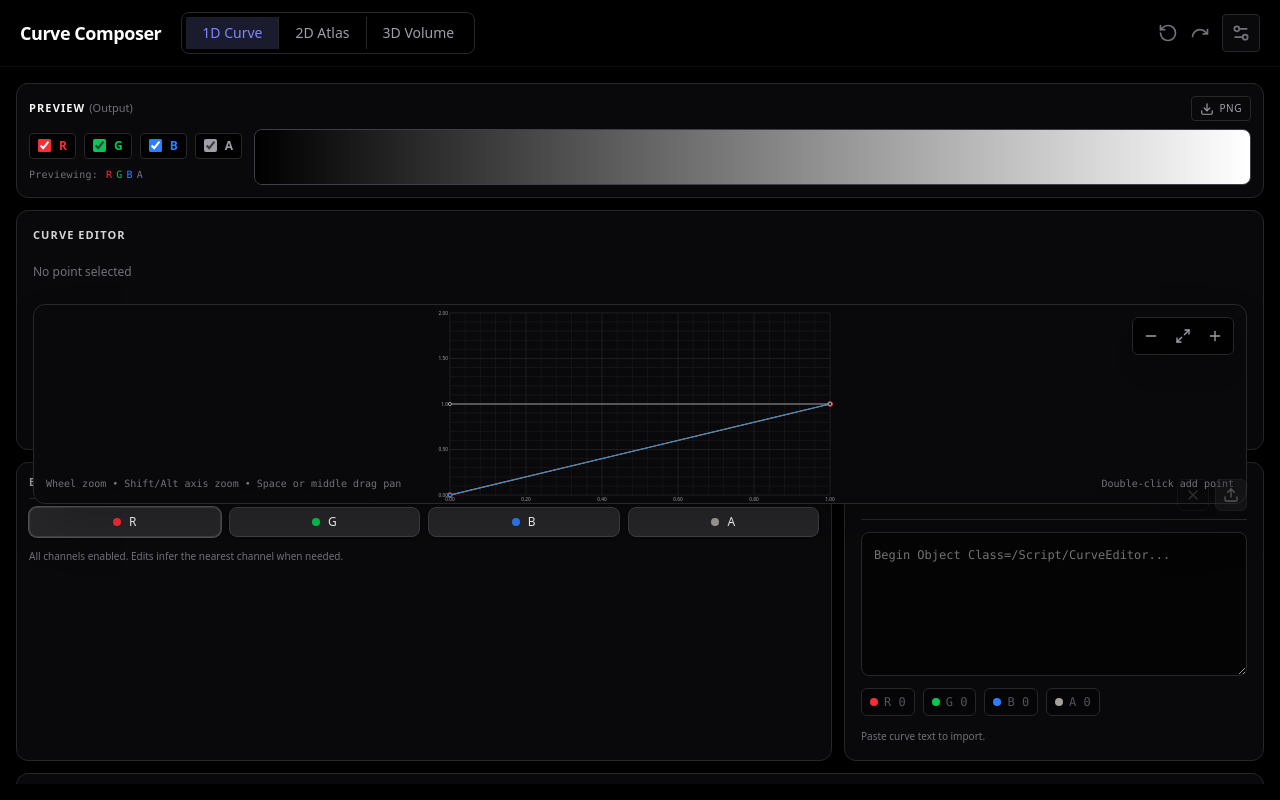
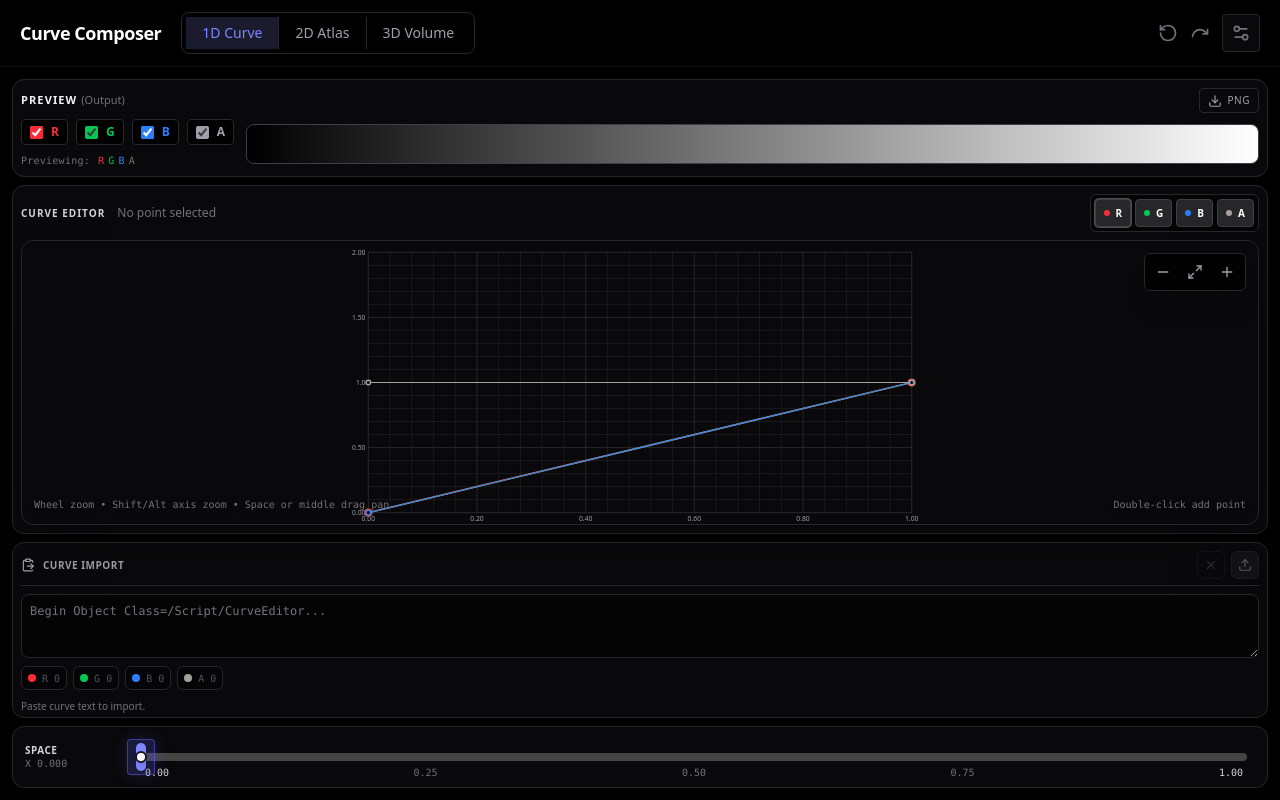
Before and after one commit to delk73/dcc, a React (Vite) app: page / in a window 1280 px wide. Built offline with nearby package versions, Linux system fonts and the light colour scheme.

Commit message:
feat: enhance UI components with dense mode support for improved layout flexibility

```diff
--- a/src/App.tsx
+++ b/src/App.tsx
@@ -349,21 +349,39 @@ export default function App() {
     { id: 'a', label: 'Alpha', color: 'bg-stone-400' },
   ] satisfies { id: Channel; label: string; color: string }[];
 
-  const enabledEditChannels = channelInfo.filter(ci => editChannels[ci.id]);
-  const editFilterLabel = enabledEditChannels.length === channelInfo.length
-    ? 'All channels enabled. Edits infer the nearest channel when needed.'
-    : enabledEditChannels.length > 0
-      ? `Editing ${enabledEditChannels.map(ci => ci.label.charAt(0)).join(', ')}. Disabled channels remain protected.`
-      : 'No channels enabled. Turn on a channel to edit.';
-
   const toggleEditChannel = (channel: Channel) => {
     dispatch({ type: 'toggle-edit-channel', channel });
   };
 
+  const renderChannelToggles = () => (
+    <div className="flex items-center gap-1 rounded-md border border-zinc-800 bg-black/50 p-1" title="Edit channels">
+      {channelInfo.map((ci) => (
+        <button
+          key={ci.id}
+          type="button"
+          onClick={() => toggleEditChannel(ci.id)}
+          aria-label={`Toggle ${ci.label} editing`}
+          aria-pressed={editChannels[ci.id]}
+          className={cn(
+            "h-7 min-w-9 rounded px-2 text-[10px] font-bold transition-all border flex items-center justify-center gap-1.5",
+            editChannels[ci.id]
+              ? "bg-zinc-800 border-zinc-700 text-white"
+              : "bg-transparent border-transparent text-zinc-600 hover:text-zinc-300 hover:bg-white/5",
+            activeChannel === ci.id && editChannels[ci.id] && "ring-1 ring-white/30"
+          )}
+          title={`${editChannels[ci.id] ? 'Disable' : 'Enable'} ${ci.label} editing`}
+        >
+          <span className={cn("w-1.5 h-1.5 rounded-full", ci.color)} />
+          {ci.label.charAt(0)}
+        </button>
+      ))}
+    </div>
+  );
+
   const renderCurveEditorPanel = (className = '', editorClassName = '') => (
-    <div className={cn("bg-[#09090b] border border-zinc-800 rounded-xl p-4 space-y-3 min-h-0 flex flex-col", className)}>
-       <div className="space-y-2 shrink-0">
-           <h3 className="text-[11px] uppercase tracking-widest font-bold text-zinc-300">Curve Editor</h3>
+    <div className={cn("bg-[#09090b] border border-zinc-800 rounded-xl p-2 gap-2 min-h-0 flex flex-col", className)}>
+       <div className="shrink-0 flex flex-wrap items-center gap-2">
+          <h3 className="text-[10px] uppercase tracking-widest font-bold text-zinc-300 mr-1">Curve Editor</h3>
           <PointInspector
             point={selectedCurvePoint}
             pointNumber={selectedCurvePointNumber}
@@ -371,7 +389,11 @@ export default function App() {
             onPatchPoint={updateSelectedPoint}
             onPatchEditablePoint={updateEditableSelectedPoint}
             onConvertToAuthored={convertSelectedPointToAuthored}
+            dense
           />
+          <div className="ml-auto shrink-0">
+            {renderChannelToggles()}
+          </div>
        </div>
 
        <CurveEditor
@@ -390,51 +412,22 @@ export default function App() {
     </div>
   );
 
-  const renderEditFilter = (className = '') => (
-    <div className={cn("grid grid-cols-1 gap-4 min-w-0", className)}>
-        <div className="bg-[#09090b] border border-zinc-800 rounded-xl p-3 flex flex-col gap-2">
-            <h3 className="text-[10px] uppercase tracking-wider font-bold text-zinc-400 border-b border-zinc-800 pb-2">Edit Filter <span className="font-normal normal-case text-zinc-600">(Affects which channels you edit)</span></h3>
-            <div className="flex gap-2">
-                 {channelInfo.map((ci) => (
-                    <button
-                        key={ci.id}
-                        onClick={() => toggleEditChannel(ci.id)}
-                        aria-pressed={editChannels[ci.id]}
-                        className={cn(
-                        "flex-1 py-1.5 rounded-lg text-xs font-medium transition-all border flex items-center justify-center gap-2",
-                        editChannels[ci.id]
-                            ? `bg-zinc-800 border-zinc-700 text-white shadow-sm`
-                            : "bg-transparent border-zinc-800 text-zinc-500 hover:text-zinc-300 hover:bg-white/5",
-                        activeChannel === ci.id && editChannels[ci.id] && "ring-1 ring-white/30"
-                        )}
-                    >
-                        <span className={cn("w-2 h-2 rounded-full", ci.color)} />
-                        {ci.label.charAt(0)}
-                    </button>
-                 ))}
-            </div>
-            <p className="text-[10px] text-zinc-500 pt-1">{editFilterLabel}</p>
-        </div>
-    </div>
-  );
-
   const renderSpaceContinuum = (className = '') => (
-    <div className={cn("bg-[#09090b] border border-zinc-800 rounded-xl p-4 flex flex-col gap-4", className)}>
-        <div className="flex items-center justify-between">
-            <div className="flex items-center gap-2">
-                <h3 className="text-xs uppercase tracking-wider font-bold text-zinc-300">Space Continuum <span className="text-zinc-600 font-normal normal-case">(1D)</span></h3>
-            </div>
+    <div className={cn("bg-[#09090b] border border-zinc-800 rounded-xl px-3 py-2 flex items-center gap-3 min-h-[58px]", className)}>
+        <div className="w-24 shrink-0">
+          <h3 className="text-[10px] uppercase tracking-wider font-bold text-zinc-300 leading-3">Space</h3>
+          <div className="text-[10px] font-mono text-zinc-500">X {spaceLever.toFixed(3)}</div>
         </div>
 
-        <div ref={continuumTrackRef} className="relative pt-5 pb-7 mx-4">
+        <div ref={continuumTrackRef} className="relative h-11 flex-1 min-w-0 mx-2">
              <div className="absolute top-1/2 -mt-1 left-0 right-0 h-2 rounded-full overflow-hidden opacity-50" style={{ background: categoryGradient }} />
 
-             <div className="absolute top-full text-[10px] text-zinc-500 font-mono w-full flex justify-between mt-2 px-1">
-                 <div className="flex flex-col"><span className="text-zinc-300">0.00</span>Start</div>
+             <div className="absolute top-[30px] text-[10px] text-zinc-500 font-mono w-full flex justify-between px-1 pointer-events-none">
+                 <div><span className="text-zinc-300">0.00</span></div>
                  <div>0.25</div>
                  <div>0.50</div>
                  <div>0.75</div>
-                 <div className="flex flex-col items-end"><span className="text-zinc-300">1.00</span>End</div>
+                 <div className="text-zinc-300">1.00</div>
              </div>
 
              <div className="absolute top-1/2 -translate-y-1/2 left-0 right-0 pointer-events-none z-40">
@@ -474,14 +467,8 @@ export default function App() {
                   className="absolute inset-0 w-full h-full opacity-0 cursor-pointer z-30"
                 />
 
-             <div className="absolute top-0 bottom-0 pointer-events-none w-8 bg-indigo-500/20 border border-indigo-500/50 rounded -ml-4 z-20 flex items-center justify-center shadow-[0_0_15px_rgba(99,102,241,0.2)]" style={{ left: `${spaceLever * 100}%` }}>
-                 <div className="w-3 h-8 bg-indigo-400 rounded-full" />
-             </div>
-        </div>
-
-        <div className="flex items-center justify-between text-xs font-mono text-zinc-400 mt-2">
-            <div className="flex gap-4">
-                <span>X: {spaceLever.toFixed(2)}</span>
+             <div className="absolute top-1/2 -translate-y-1/2 pointer-events-none w-7 h-9 bg-indigo-500/20 border border-indigo-500/50 rounded -ml-3.5 z-20 flex items-center justify-center shadow-[0_0_15px_rgba(99,102,241,0.2)]" style={{ left: `${spaceLever * 100}%` }}>
+                 <div className="w-2.5 h-7 bg-indigo-400 rounded-full" />
              </div>
         </div>
     </div>
@@ -532,9 +519,9 @@ export default function App() {
       </header>
 
       <main className="flex-1 min-h-0 overflow-hidden">
-        <div className="h-full max-w-[1800px] mx-auto p-3 sm:p-4 min-h-0">
+        <div className="h-full max-w-[1800px] mx-auto p-2 sm:p-3 min-h-0">
           {mainView === 'curve' && (
-            <div className="h-full min-h-0 grid grid-rows-[auto_minmax(240px,1fr)_auto_auto] gap-3 overflow-y-auto xl:overflow-hidden">
+            <div className="h-full min-h-0 grid grid-rows-[auto_minmax(260px,1fr)_auto_auto] gap-2 overflow-y-auto xl:overflow-hidden">
               <CurvePreview
                 curve={activeSpaceCurve}
                 interpMode={interpMode}
@@ -544,22 +531,22 @@ export default function App() {
                 className="shrink-0"
               />
 
-              {renderCurveEditorPanel("min-h-[260px] xl:min-h-0", "h-[clamp(260px,46vh,620px)] xl:h-auto xl:flex-1")}
+              {renderCurveEditorPanel("min-h-[280px] xl:min-h-0", "h-[clamp(280px,54vh,720px)] xl:h-auto xl:flex-1")}
 
-              <div className="grid grid-cols-1 lg:grid-cols-[minmax(0,1fr)_minmax(320px,420px)] gap-3 min-w-0">
-                {renderEditFilter()}
-                <CurveImportPanel onImport={importCurve} />
+              <div className="min-w-0">
+                <CurveImportPanel onImport={importCurve} dense className="max-h-44" />
               </div>
               {renderSpaceContinuum()}
             </div>
           )}
 
           {mainView === '2d' && (
-            <div className="h-full min-h-0 grid grid-rows-[minmax(220px,1.25fr)_auto_minmax(220px,1fr)_auto_auto] gap-3 overflow-y-auto 2xl:overflow-hidden">
+            <div className="h-full min-h-0 grid grid-rows-[minmax(230px,1.35fr)_auto_minmax(220px,1fr)_auto_auto] gap-2 overflow-y-auto 2xl:overflow-hidden">
               <AtlasViewer
                 curves={spaceCurves}
                 interpMode={interpMode}
                 spaceLever={spaceLever}
+                onSpaceLeverChange={setSpacePosition}
                 onTextureUpdate={setAtlasTexture}
                 onExportAtlas={handleExportLibraryLUT}
                 canExportAtlas={normalizedCategoryCurves.length > 1}
@@ -573,10 +560,9 @@ export default function App() {
                 sampleY={spaceLever}
                 variant="slice"
               />
-              {renderCurveEditorPanel("min-h-[220px]", "h-[clamp(220px,34vh,460px)] 2xl:h-auto 2xl:flex-1")}
-              <div className="grid grid-cols-1 lg:grid-cols-[minmax(0,1fr)_minmax(320px,420px)] gap-3 min-w-0">
-                {renderEditFilter()}
-                <CurveImportPanel onImport={importCurve} />
+              {renderCurveEditorPanel("min-h-[220px]", "h-[clamp(220px,38vh,520px)] 2xl:h-auto 2xl:flex-1")}
+              <div className="min-w-0">
+                <CurveImportPanel onImport={importCurve} dense className="max-h-40" />
               </div>
               {renderSpaceContinuum()}
             </div>
--- a/src/components/CurveImportPanel.tsx
+++ b/src/components/CurveImportPanel.tsx
@@ -6,6 +6,8 @@ import { cn } from '../lib/utils';
 
 interface CurveImportPanelProps {
   onImport: (curve: ColorCurve) => void;
+  dense?: boolean;
+  className?: string;
 }
 
 const CHANNEL_COLORS = {
@@ -15,17 +17,21 @@ const CHANNEL_COLORS = {
   a: 'bg-stone-400'
 };
 
-export const CurveImportPanel: React.FC<CurveImportPanelProps> = ({ onImport }) => {
+export const CurveImportPanel: React.FC<CurveImportPanelProps> = ({ onImport, dense = false, className }) => {
   const [text, setText] = useState('');
   const result = useMemo(() => parseCurveImportText(text), [text]);
   const totalPoints = result.summary.reduce((total, item) => total + item.count, 0);
   const canImport = totalPoints > 0;
 
   return (
-    <div className="bg-[#09090b] border border-zinc-800 rounded-xl p-4 flex flex-col gap-3">
-      <div className="flex items-center justify-between gap-3 border-b border-zinc-800 pb-2">
+    <div className={cn(
+      "bg-[#09090b] border border-zinc-800 rounded-xl flex flex-col min-h-0 overflow-hidden",
+      dense ? "p-2 gap-2" : "p-4 gap-3",
+      className
+    )}>
+      <div className={cn("flex items-center justify-between gap-3 border-b border-zinc-800", dense ? "pb-1.5" : "pb-2")}>
         <div className="flex items-center gap-2 min-w-0">
-          <ClipboardPaste className="w-4 h-4 text-zinc-400 shrink-0" />
+          <ClipboardPaste className={cn("text-zinc-400 shrink-0", dense ? "w-3.5 h-3.5" : "w-4 h-4")} />
           <h3 className="text-[10px] uppercase tracking-wider font-bold text-zinc-400 truncate">Curve Import</h3>
         </div>
         <div className="flex items-center gap-1.5">
@@ -33,21 +39,27 @@ export const CurveImportPanel: React.FC<CurveImportPanelProps> = ({ onImport })
             type="button"
             onClick={() => setText('')}
             disabled={!text}
-            className="w-8 h-8 rounded-md border border-zinc-800 text-zinc-500 hover:text-zinc-200 hover:bg-white/5 disabled:opacity-35 disabled:pointer-events-none flex items-center justify-center"
+            className={cn(
+              "rounded-md border border-zinc-800 text-zinc-500 hover:text-zinc-200 hover:bg-white/5 disabled:opacity-35 disabled:pointer-events-none flex items-center justify-center",
+              dense ? "w-7 h-7" : "w-8 h-8"
+            )}
             title="Clear import text"
             aria-label="Clear import text"
           >
-            <X className="w-4 h-4" />
+            <X className={cn(dense ? "w-3.5 h-3.5" : "w-4 h-4")} />
           </button>
           <button
             type="button"
             onClick={() => onImport(result.curve)}
             disabled={!canImport}
-            className="w-8 h-8 rounded-md border border-zinc-700 bg-zinc-800 text-zinc-200 hover:bg-zinc-700 disabled:opacity-35 disabled:pointer-events-none flex items-center justify-center"
+            className={cn(
+              "rounded-md border border-zinc-700 bg-zinc-800 text-zinc-200 hover:bg-zinc-700 disabled:opacity-35 disabled:pointer-events-none flex items-center justify-center",
+              dense ? "w-7 h-7" : "w-8 h-8"
+            )}
             title="Apply imported curve"
             aria-label="Apply imported curve"
           >
-            <Upload className="w-4 h-4" />
+            <Upload className={cn(dense ? "w-3.5 h-3.5" : "w-4 h-4")} />
           </button>
         </div>
       </div>
@@ -56,16 +68,20 @@ export const CurveImportPanel: React.FC<CurveImportPanelProps> = ({ onImport })
         value={text}
         onChange={(event) => setText(event.target.value)}
         spellCheck={false}
-        className="min-h-36 resize-y rounded-lg border border-zinc-800 bg-black/50 p-3 font-mono text-xs leading-5 text-zinc-200 outline-none focus:border-zinc-600 focus:ring-1 focus:ring-zinc-700"
+        className={cn(
+          "resize-y rounded-lg border border-zinc-800 bg-black/50 font-mono text-xs text-zinc-200 outline-none focus:border-zinc-600 focus:ring-1 focus:ring-zinc-700",
+          dense ? "min-h-16 flex-1 p-2 leading-4" : "min-h-36 p-3 leading-5"
+        )}
         placeholder="Begin Object Class=/Script/CurveEditor..."
       />
 
-      <div className="flex flex-wrap items-center gap-2">
+      <div className={cn("flex flex-wrap items-center", dense ? "gap-1.5" : "gap-2")}>
         {result.summary.map(item => (
           <div
             key={item.channel}
             className={cn(
-              'h-7 min-w-12 rounded-md border border-zinc-800 bg-black/40 px-2 text-xs font-mono text-zinc-300 flex items-center justify-center gap-1.5',
+              'rounded-md border border-zinc-800 bg-black/40 font-mono text-zinc-300 flex items-center justify-center gap-1.5',
+              dense ? 'h-6 min-w-10 px-1.5 text-[10px]' : 'h-7 min-w-12 px-2 text-xs',
               item.count === 0 && 'text-zinc-600'
             )}
           >
--- a/src/components/CurvePreview.tsx
+++ b/src/components/CurvePreview.tsx
@@ -111,7 +111,7 @@ export const CurvePreview: React.FC<CurvePreviewProps> = ({
   return (
     <div className={cn(
       "flex flex-col bg-[#09090b] border border-zinc-800 rounded-xl",
-      isCompact ? "gap-2 p-3" : "gap-4 p-6",
+      isCompact ? "gap-1.5 p-2" : "gap-4 p-6",
       className
     )}>
       <div className="flex items-center justify-between gap-3">
@@ -173,7 +173,7 @@ export const CurvePreview: React.FC<CurvePreviewProps> = ({
 
           <div className={cn(
             "flex-1 min-w-0 relative rounded-lg overflow-hidden border border-zinc-700",
-            isSlice ? "h-12" : isCompact ? "h-14" : "h-20"
+            isSlice ? "h-9" : isCompact ? "h-10" : "h-20"
           )}
              style={{
                   backgroundColor: '#09090b',
--- a/src/components/PointInspector.tsx
+++ b/src/components/PointInspector.tsx
@@ -56,10 +56,14 @@ type PointInspectorProps = {
   onPatchPoint: (patcher: (point: CurvePoint) => CurvePoint) => void;
   onPatchEditablePoint: (patcher: (point: CurvePoint) => CurvePoint) => void;
   onConvertToAuthored: () => void;
+  dense?: boolean;
 };
 
-const Badge = ({ children }: { children: React.ReactNode }) => (
-  <span className="h-7 inline-flex items-center rounded border border-zinc-800 bg-black px-2 text-[10px] font-bold uppercase tracking-wider text-zinc-400">
+const Badge = ({ children, dense = false }: { children: React.ReactNode; dense?: boolean }) => (
+  <span className={cn(
+    "inline-flex items-center rounded border border-zinc-800 bg-black text-[10px] font-bold uppercase tracking-wider text-zinc-400",
+    dense ? "h-6 px-1.5" : "h-7 px-2"
+  )}>
     {children}
   </span>
 );
@@ -68,17 +72,20 @@ const ControlShell = ({
   label,
   title,
   disabled,
+  dense,
   children
 }: {
   label: string;
   title: string;
   disabled?: boolean;
+  dense?: boolean;
   children: React.ReactNode;
 }) => (
   <label
     className={cn(
-      "group relative h-10 min-w-[74px] rounded-md border border-zinc-800 bg-black/60 px-2 py-1",
+      "group relative rounded-md border border-zinc-800 bg-black/60 px-2 py-1",
       "flex items-center gap-2 text-zinc-300 transition-colors",
+      dense ? "h-8 min-w-[66px]" : "h-10 min-w-[74px]",
       disabled ? "opacity-45 cursor-not-allowed" : "hover:border-zinc-600 hover:text-white"
     )}
     title={title}
@@ -97,6 +104,7 @@ const CompactSelect = <T extends string>({
   options,
   disabled,
   icon,
+  dense,
   onChange
 }: {
   label: string;
@@ -105,10 +113,11 @@ const CompactSelect = <T extends string>({
   options: { value: T; label: string }[];
   disabled?: boolean;
   icon: React.ReactNode;
+  dense?: boolean;
   onChange: (value: T) => void;
 }) => (
-  <ControlShell label={label} title={title} disabled={disabled}>
-    {icon}
+  <ControlShell label={label} title={title} disabled={disabled} dense={dense}>
+    <span className={cn(dense && "[&_svg]:h-3.5 [&_svg]:w-3.5")}>{icon}</span>
     <select
       value={value}
       disabled={disabled}
@@ -131,6 +140,7 @@ const GlyphToggle = ({
   active,
   disabled,
   children,
+  dense,
   onClick
 }: {
   label: string;
@@ -138,6 +148,7 @@ const GlyphToggle = ({
   active: boolean;
   disabled?: boolean;
   children: React.ReactNode;
+  dense?: boolean;
   onClick: () => void;
 }) => (
   <button
@@ -148,8 +159,9 @@ const GlyphToggle = ({
     aria-label={label}
     aria-pressed={active}
     className={cn(
-      "group relative h-10 w-10 rounded-md border border-zinc-800 bg-black/60",
+      "group relative rounded-md border border-zinc-800 bg-black/60",
       "inline-flex items-center justify-center transition-colors",
+      dense ? "h-8 w-8 [&_svg]:h-3.5 [&_svg]:w-3.5" : "h-10 w-10",
       active ? "text-white ring-1 ring-white/30" : "text-zinc-400",
       disabled ? "opacity-45 cursor-not-allowed" : "hover:border-zinc-600 hover:text-white"
     )}
@@ -167,11 +179,12 @@ export const PointInspector: React.FC<PointInspectorProps> = ({
   channelLabel,
   onPatchPoint,
   onPatchEditablePoint,
-  onConvertToAuthored
+  onConvertToAuthored,
+  dense = false
 }) => {
   if (!point) {
     return (
-      <div className="flex min-h-10 items-center gap-3 text-xs text-zinc-500">
+      <div className={cn("flex items-center gap-3 text-xs text-zinc-500", dense ? "min-h-8" : "min-h-10")}>
         <span>No point selected</span>
       </div>
     );
@@ -184,17 +197,17 @@ export const PointInspector: React.FC<PointInspectorProps> = ({
   const isBoundary = point.role === 'boundary';
 
   return (
-    <div className="flex min-h-10 flex-wrap items-center gap-2 text-xs">
-      <Badge>{pointNumber ? `Point ${pointNumber} selected` : 'Point selected'}</Badge>
-      {channelLabel && <Badge>{channelLabel}</Badge>}
-      <Badge>{getSourceBadge(point)}</Badge>
-      {edgeBadge && <Badge>{edgeBadge}</Badge>}
+    <div className={cn("flex flex-wrap items-center gap-1.5 text-xs", dense ? "min-h-8" : "min-h-10 gap-2")}>
+      <Badge dense={dense}>{pointNumber ? `Point ${pointNumber}` : 'Point'}</Badge>
+      {channelLabel && <Badge dense={dense}>{channelLabel}</Badge>}
+      <Badge dense={dense}>{getSourceBadge(point)}</Badge>
+      {edgeBadge && <Badge dense={dense}>{edgeBadge}</Badge>}
 
-      <div className="mx-1 h-8 w-px bg-zinc-800" />
+      <div className={cn("mx-1 w-px bg-zinc-800", dense ? "h-6" : "h-8")} />
 
       {isBoundary ? (
-        <ControlShell label="Role" title="What this point represents in the curve." disabled>
-          <Circle className="h-4 w-4" />
+        <ControlShell label="Role" title="What this point represents in the curve." disabled dense={dense}>
+          <Circle className={cn(dense ? "h-3.5 w-3.5" : "h-4 w-4")} />
           <span className="text-xs font-medium">{getPointLabel(point)}</span>
         </ControlShell>
       ) : (
@@ -205,6 +218,7 @@ export const PointInspector: React.FC<PointInspectorProps> = ({
           options={ROLE_OPTIONS}
           disabled={!canEditRole(point)}
           icon={<Circle className="h-4 w-4" />}
+          dense={dense}
           onChange={(role) => onPatchEditablePoint(current => setCurvePointRole(current, role))}
         />
       )}
@@ -216,6 +230,7 @@ export const PointInspector: React.FC<PointInspectorProps> = ({
         options={CONTINUITY_OPTIONS}
         disabled={!canEditContinuity(point)}
         icon={<Spline className="h-4 w-4" />}
+        dense={dense}
         onChange={(continuity) => onPatchEditablePoint(current => ({ ...current, continuity }))}
       />
 
@@ -226,16 +241,18 @@ export const PointInspector: React.FC<PointInspectorProps> = ({
         options={OUT_OPTIONS}
         disabled={outDisabled}
         icon={<MoveRight className="h-4 w-4" />}
+        dense={dense}
         onChange={(outInterpolation) => onPatchEditablePoint(current => setCurvePointOutgoingInterpolation(current, outInterpolation))}
       />
 
-      <div className="mx-1 h-8 w-px bg-zinc-800" />
+      <div className={cn("mx-1 w-px bg-zinc-800", dense ? "h-6" : "h-8")} />
 
       <GlyphToggle
         label="Lock"
         title="Prevent dragging or editing."
         active={locked}
         disabled={!canToggleLock(point)}
+        dense={dense}
         onClick={() => onPatchPoint(current => {
           const editablePoint = canConvertToAuthored(current) ? { ...current, source: 'authored' as const } : current;
           return { ...editablePoint, edit: locked ? 'free' : 'locked' };
@@ -249,6 +266,7 @@ export const PointInspector: React.FC<PointInspectorProps> = ({
         title="Prevent removal during compression/resampling."
         active={preserveActive}
         disabled={!canTogglePreserve(point)}
+        dense={dense}
         onClick={() => onPatchEditablePoint(current => setCurvePointFlag(current, 'uncompressible', !current.flags.includes('uncompressible')))}
       >
         <Bookmark className={cn("h-4 w-4", preserveActive && "fill-current")} />
@@ -258,17 +276,23 @@ export const PointInspector: React.FC<PointInspectorProps> = ({
         <button
           type="button"
           onClick={onConvertToAuthored}
-          className="h-10 rounded-md border border-indigo-500/40 bg-indigo-500/10 px-3 text-xs font-medium text-indigo-200 transition-colors hover:bg-indigo-500/20"
+          className={cn(
+            "rounded-md border border-indigo-500/40 bg-indigo-500/10 text-xs font-medium text-indigo-200 transition-colors hover:bg-indigo-500/20",
+            dense ? "h-8 px-2" : "h-10 px-3"
+          )}
         >
-          Make authored
+          {dense ? 'Author' : 'Make authored'}
         </button>
       )}
 
-      <div className="ml-auto flex items-center gap-3 text-zinc-500">
-        <span>Segment Out is set per point</span>
+      <div className="ml-auto flex items-center gap-2 text-zinc-500">
+        <span className={cn(dense && "hidden 2xl:inline")}>Segment Out is set per point</span>
         <button
           type="button"
-          className="h-8 w-9 rounded border border-zinc-800 bg-black text-zinc-400 hover:text-white"
+          className={cn(
+            "rounded border border-zinc-800 bg-black text-zinc-400 hover:text-white",
+            dense ? "h-7 w-8" : "h-8 w-9"
+          )}
           aria-label="Curve editor menu"
           title="Curve editor menu"
         >
```
Also changed, not shown: src/components/AtlasViewer.tsx (+60 -0 lines). Lines whose indentation alone changed are shown as unchanged.
